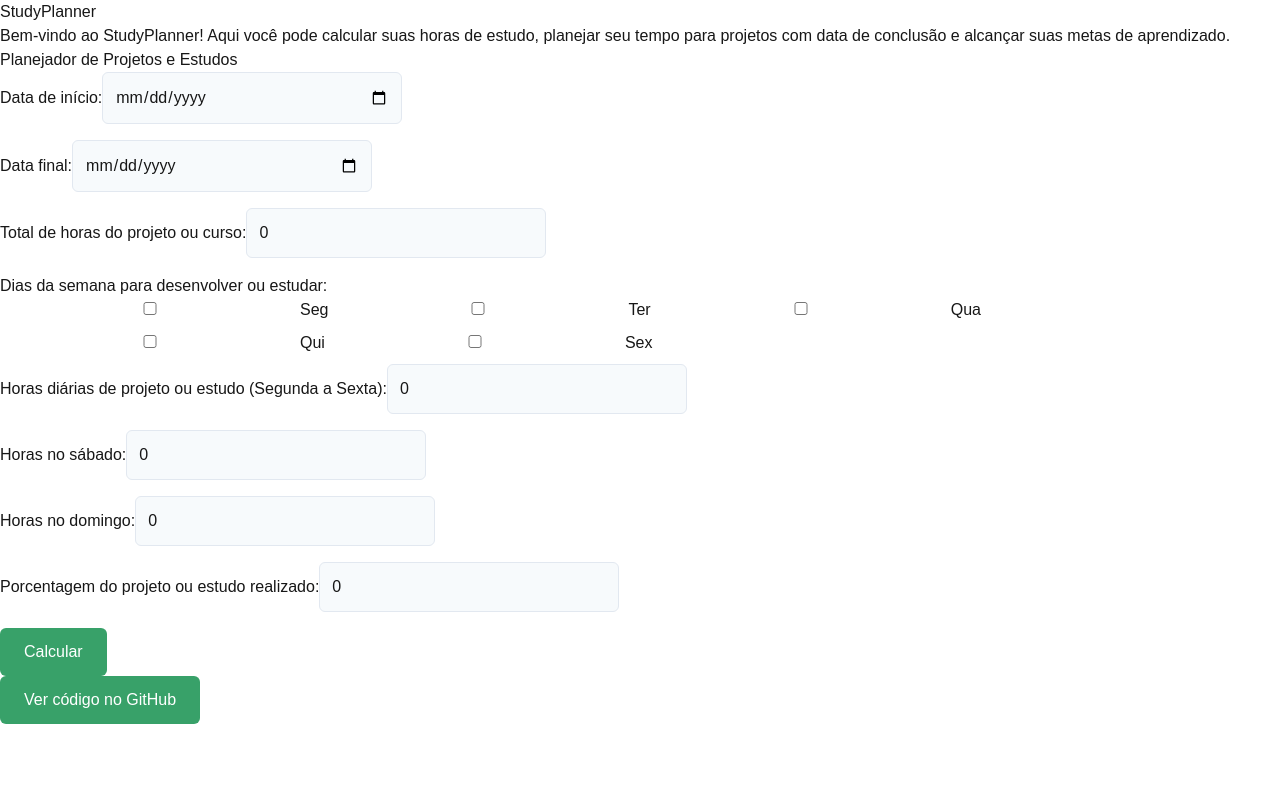
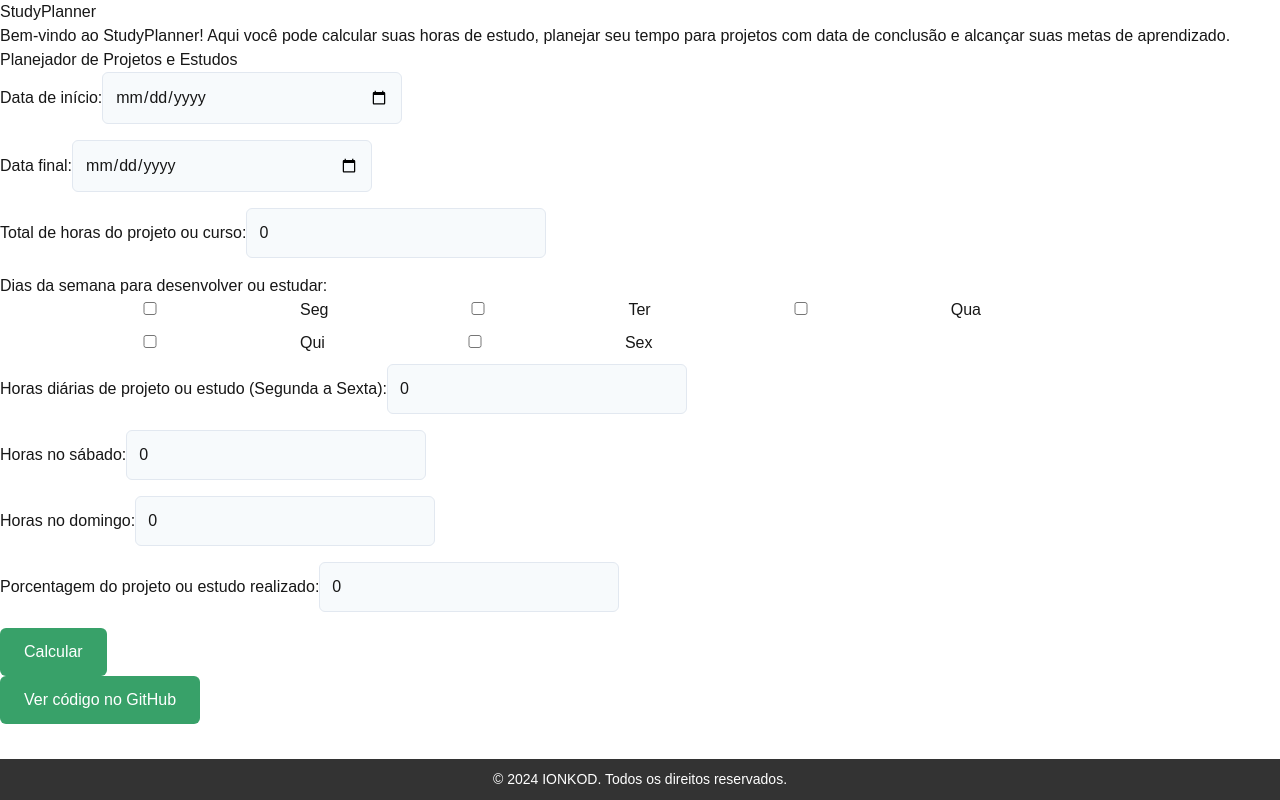
Before and after one commit to dlucioyauh/StudyPlannerOneApp, a Next.js app: page / in a window 1280 px wide. Built offline with nearby package versions, Linux system fonts and the light colour scheme.

Commit message:
Adicionando um rodapé

```diff
--- a/src/app/globals.css
+++ b/src/app/globals.css
@@ -59,3 +59,27 @@
   border-color: var(--input-focus-border);
   outline: none;
 }
+
+footer {
+  background-color: #333;
+  color: #fff;
+  text-align: center;
+  padding: 10px 0;
+  position: fixed;
+  width: 100%;
+  bottom: 0;
+}
+
+footer p {
+  margin: 0;
+  font-size: 14px;
+}
+
+footer a {
+  color: #fff;
+  text-decoration: none;
+}
+
+footer a:hover {
+  text-decoration: underline;
+}
--- a/src/app/layout.tsx
+++ b/src/app/layout.tsx
@@ -11,7 +11,14 @@
         <header className="bg-green-500 text-white p-4 text-center">
           <h1 className="text-3xl font-bold">StudyPlanner</h1>
         </header>
-        <main className="flex-1">{children}</main>
+
+        <main className="flex-1 mb-20"> {/* mb-20 adiciona uma margem inferior para o conteúdo */}
+          {children}
+        </main>
+
+        <footer className="bg-gray-800 text-white text-center p-4">
+          <p>&copy; 2024 IONKOD. Todos os direitos reservados.</p>
+        </footer>
       </body>
     </html>
   );
```
